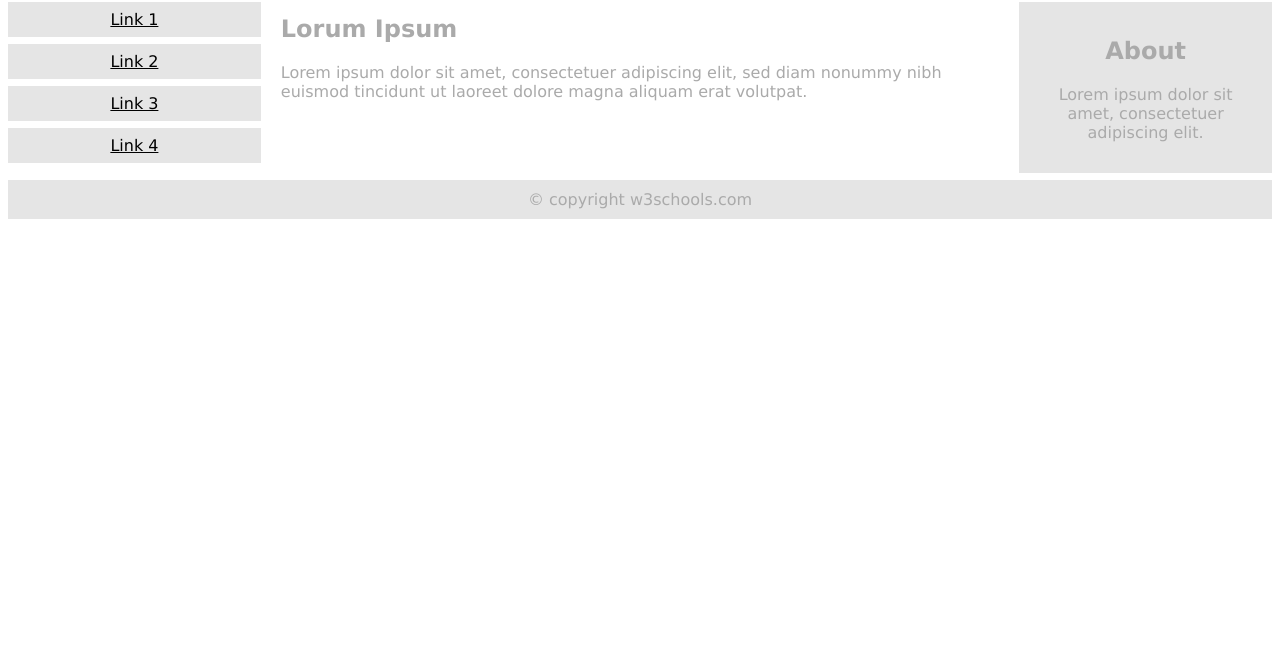
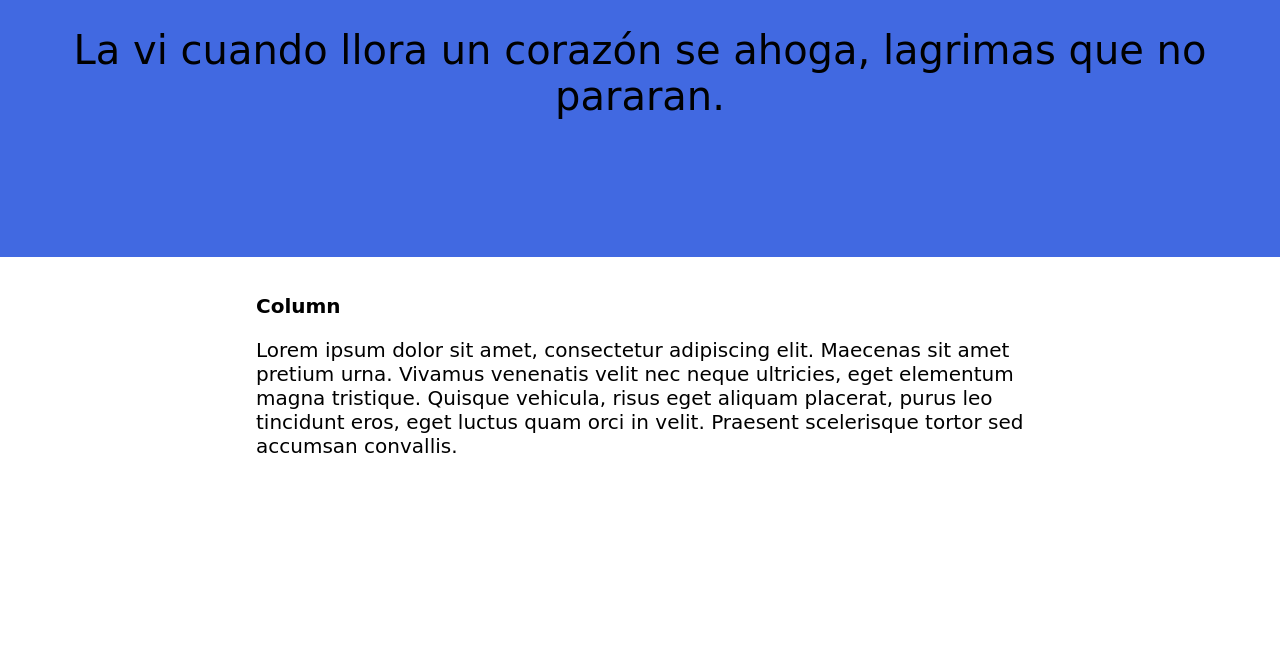
Before and after one commit to carlxsxx/first-code, a plain HTML site: page index.html in a window 1280 px wide. Shown: the part 143-800 px from the top of the page. Drawn offline with Linux system fonts and the light colour scheme; a web font is replaced by a local one.

Commit message:
actua 7/10/20

```diff
--- a/css/Styles.css
+++ b/css/Styles.css
@@ -1,36 +1,38 @@
 * {
-    box-sizing: border-box;
+  box-sizing: border-box;
+  font-family: 'Sansita Swashed', cursive;
+  font-size: 20px;
+}
+
+body {
+  margin: 0;
+}
+
+/* Style the header */
+.header {
+  background-color: royalblue;
+  padding: 20px;
+  text-align: center;
+  height: 50vh;
+}
+/* Create three equal columns that floats next to each other */
+/* Ejemplos de estilo por clase*/
+.column {
+  float: left;
+  width: 100%;
+  padding: 20px 20%;
+}
+
+/* Clear floats after the columns */
+.row:after {
+  content: "";
+  display: table;
+  clear: both;
+}
+
+/* Responsive layout - makes the three columns stack on top of each other instead of next to each other */
+@media screen and (max-width:600px) {
+  .column {
+    width: 100%;
   }
-  .menu {
-    float:left;
-    width:20%;
-    text-align:center;
-  }
-  .menu a {
-    background-color:#e5e5e5;
-    padding:8px;
-    margin-top:7px;
-    display:block;
-    width:100%;
-    color:black;
-  }
-  .main {
-    float:left;
-    width:60%;
-    padding:0 20px;
-  }
-  .right {
-    background-color:#e5e5e5;
-    float:left;
-    width:20%;
-    padding:15px;
-    margin-top:7px;
-    text-align:center;
-  }
-
-  @media only screen and (max-width:620px) {
-    /* For mobile phones: */
-    .menu, .main, .right {
-      width:100%;
-    }
-  }
+}
--- a/index.html
+++ b/index.html
@@ -1,35 +1,30 @@
-<<!DOCTYPE html>
-<html>
+<!DOCTYPE html>
+<html lang="en">
 <head>
-<meta name="viewport" content="width=device-width, initial-scale=1.0">
-<link rel="stylesheet" type="text/css" href="css/Styles.css">
-<body style="font-family:Verdana;color:#aaaaaa;">
+<meta charset="utf-8">
+<meta name="viewport" content="width=device-width, initial-scale=1">
+<link rel="stylesheet" type="text/css" href="css/styles.css">
+<!--
+  Los estilos externos son definidos con la etiqueta <link>, dentro de la sección <head> de la pagina html
+-->
+<title>First-Code | Carlos </title>
+<link href="https://fonts.googleapis.com/css2?family=Sansita+Swashed:wght@300&display=swap" rel="stylesheet">
 </head>
-<body style="font-family:Verdana;color:#aaaaaa;">
-<div style="background-color:#e5e5e5;padding:15px;text-align:center;">
-  <h1>Hello World</h1>
+
+<body>
+
+<div class="header">
+  <h1 style="font-size: 60px;">Header</h1>
+  <p style= "font-size: 40px;">La vi cuando llora un corazón se ahoga, lagrimas que no pararan.</p>
 </div>
 
-<div style="overflow:auto">
-  <div class="menu">
-    <a href="#">Link 1</a>
-    <a href="#">Link 2</a>
-    <a href="#">Link 3</a>
-    <a href="#">Link 4</a>
-  </div>
-
-  <div class="main">
-    <h2>Lorum Ipsum</h2>
-    <p>Lorem ipsum dolor sit amet, consectetuer adipiscing elit, sed diam nonummy nibh euismod tincidunt ut laoreet dolore magna aliquam erat volutpat.</p>
-  </div>
-
-  <div class="right">
-    <h2>About</h2>
-    <p>Lorem ipsum dolor sit amet, consectetuer adipiscing elit.</p>
+<div class="row">
+  <div class="column">
+    <!-- el div es como una caja-->
+    <h2>Column</h2>
+    <p>Lorem ipsum dolor sit amet, consectetur adipiscing elit. Maecenas sit amet pretium urna. Vivamus venenatis velit nec neque ultricies, eget elementum magna tristique. Quisque vehicula, risus eget aliquam placerat, purus leo tincidunt eros, eget luctus quam orci in velit. Praesent scelerisque tortor sed accumsan convallis.</p>
   </div>
 </div>
 
-<div style="background-color:#e5e5e5;text-align:center;padding:10px;margin-top:7px;">© copyright w3schools.com</div>
-
 </body>
 </html>
```
